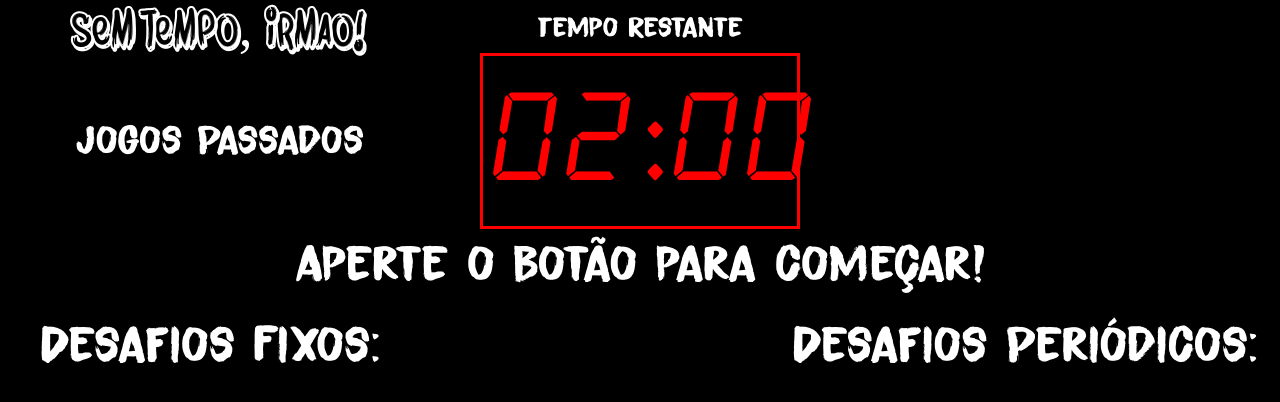
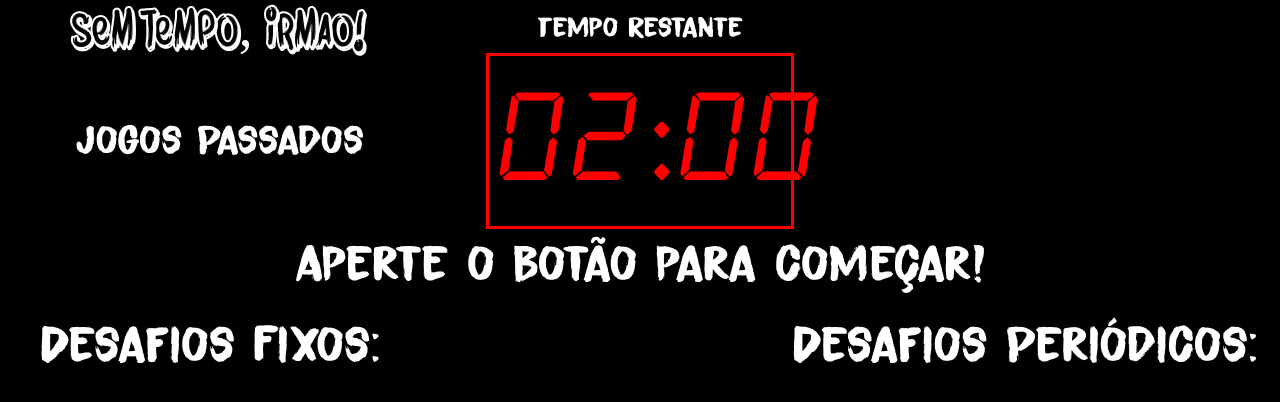
Before and after one commit to psmeireles/ENG1419-2019.1-SemTempoIrmao, a Flask app: page / in a window 1280 px wide. Shown: the top 402 px of the page. Run offline with Flask 2, Linux system fonts and the light colour scheme; some libraries are stand-ins or nearby versions.

Commit message:
This is the final commit

```diff
--- a/Micro-PaginaWeb/flaskserver.py
+++ b/Micro-PaginaWeb/flaskserver.py
@@ -59,8 +59,8 @@ def history():
                     trueChallengeName = "Alterar Luminosidade"
                 elif(challenge["name"] == "countdown"):
                     trueChallengeName = "Apertar Botao"
-                challengeNames = challengeNames + trueChallengeName+','
-            challengeNames=challengeNames[:-1]
+                challengeNames = challengeNames + trueChallengeName+', '
+            challengeNames=challengeNames[:-2]
             newGame["challenges"] = challengeNames
             challengeNames = ""
             if(result["finished"]):
@@ -69,63 +69,6 @@ def history():
                 newGame["finished"] = "Derrota"
             games.append(newGame)
     return render_template("previousGames.html",games = games,lastGame = lastGame)
-
-#Evento de inicio do jogo:Responsável por comecar o timer da página e mostrar o primeiro desafio fixo
-#Deve enviar: Nome do primeiro Desafio Fixo (string) + parametros
-# @app.route("/start",  methods=['POST'])
-# def startGame():
-#     content = request.json
-#     socketio.emit("start",content)
-#     return "Game Started!"
-
-# #Evento que adiciona um novo desafio Fixo
-# #Deve enviar: Nome do Desafio Fixo a ser adicionado (string)
-# @app.route('/newFixedChallenge', methods=['POST'])
-# def newFixedChallenge():
-#     content = request.json
-#     socketio.emit("newFixedChallenge",content)
-#     return "New Fixed Challenge!"
-
-# #Evento que adiciona um novo desafio Periodico.
-# #Deve enviar: Nome do Desafio Periodico a ser adicionado (string)
-# @app.route('/newPeriodicChallenge' , methods=['POST'])
-# def newPeriodicChallenge():
-#     content = request.json
-#     print(content)
-#     socketio.emit("newPeriodicChallenge",content)
-#     return "New Periodic Challenge!"
-
-
-
-
-# #Evento que informa se o atual desafio Fixo foi cumprido ou nao.Pagina usa essa informaçao para decrementar
-# #uma vida do player caso ele tenha errado.
-# #Deve enviar: True se acertou e False se errou (bool)
-# @app.route('/correctFixedChallenge', methods=['POST'])
-# def correctFixedChallenge():
-#     content = request.json
-#     print(content)
-#     socketio.emit("correctFixedChallenge", content)
-#     return "Fixed Challenge Corrected"
-
-
-# #Evento que informa que o player nao cumpriu um dos desafios periodicos.Pagina usa essa informaçao para decrementar uma vida do player.
-# #Deve enviar: Numero do desafio que nao foi realizado (inteiro entre 0 e numDesafiosPeriodicos-1)
-# @app.route('/correctPeriodicChallenge', methods=['POST'])
-# def correctPeriodicChallenge():
-#     content = request.json
-#     socketio.emit("correctPeriodicChallenge", content)
-#     return "Periodic Challenge Corrected"
-
-
-
-# #Evento que informa o fim do jogo. Ao receber esse evento, a pagina para o timer e exibe uma mensagem de vitoria/derrota
-# #Deve enviar: True se venceu o jogo ou False se perdeu (bool)
-# @app.route('/gameOver', methods=['POST'])
-# def gameOver():
-#     content = request.json
-#     socketio.emit("gameOver",content)
-#     return "Game Over"
 
 @app.route('/<string:socketChannel>', methods=['POST'])
 def gameOver(socketChannel):
--- a/Micro-PaginaWeb/static/javascript/functions.js
+++ b/Micro-PaginaWeb/static/javascript/functions.js
@@ -119,7 +119,8 @@ function createNewFixedChallenge(challengeName,wireList)
 
 function createNewPeriodicChallenge(challengeName,params)
 {
-
+    param0=params[0].fontcolor("red");
+    param1=params[1].fontcolor("red");
     var newPeriodicChallenge = document.createElement("h4");
     newPeriodicChallenge.style.marginRight="80px";
     var challengeImage = document.createElement("img");
@@ -127,14 +128,16 @@ function createNewPeriodicChallenge(challengeName,params)
     var hasAdditionalImage = false;
     if(challengeName == "distance")
     {
-        newPeriodicChallenge.innerHTML = "Mantenha a distância entre " + params[0]+ " e " + params[1]+ " por " +params[2] +" segundos   ";
+        param2=params[2].fontcolor("red");
+        newPeriodicChallenge.innerHTML = "Mantenha a distância entre " + param0+ " e " + param1+ " por " +param2 +" segundos   ";
         challengeImage.src= "static/images/distance.png";
         additionalImage.src= "static/images/hand.png";
         hasAdditionalImage = true;
     }
     else if(challengeName == "light")
     {
-        newPeriodicChallenge.innerHTML = `Mantenha a luz entre ${params[0]} e ${params[1]} por ${params[2]} segundos      `;
+        param2=params[2].fontcolor("red");
+        newPeriodicChallenge.innerHTML = `Mantenha a luz entre ${param0} e ${param1} por ${param2} segundos      `;
         challengeImage.src= "static/images/lightSensor.png";
         additionalImage.src= "static/images/hand.png";
         hasAdditionalImage = true;
@@ -142,12 +145,12 @@ function createNewPeriodicChallenge(challengeName,params)
     }
     else if(challengeName == "countdown")
     {
-        newPeriodicChallenge.innerHTML = "Pressione o botão a cada " + params[0]+ " segundos por " + params[1] +" segundos      ";
+        newPeriodicChallenge.innerHTML = "Pressione o botão a cada " + param0+ " segundos por " + param1 +" segundos      ";
         challengeImage.src= "static/images/tft.png";
 
     }
     newPeriodicChallenge.style.fontFamily="Roboto"
-    newPeriodicChallenge.style.fontSize="30px";
+    newPeriodicChallenge.style.fontSize="40px";
     challengeImage.height = imageHeight;
     challengeImage.width = imageWidth;
     additionalImage.height = imageHeight;
--- a/Micro-PaginaWeb/static/styles/mystyle.css
+++ b/Micro-PaginaWeb/static/styles/mystyle.css
@@ -23,7 +23,7 @@ h3,h4
 #clock
 {
   margin: auto;
-  width: 25%;
+  width: 24%;
   border: 3px solid red;
   color: red;
   font-size: 125px;
--- a/Micro-PaginaWeb/templates/jogo.html
+++ b/Micro-PaginaWeb/templates/jogo.html
@@ -25,7 +25,7 @@
 		  <a id ="previousGames" class = "button"  href="/previousGames"
 		  	 onmouseover="changeButtonColor(true,'previousGames')" onmouseout="changeButtonColor(false,'previousGames')">Jogos Passados</a>
 		<h3 style="  text-align:center" >Tempo Restante</h3>
-        <h1 id="clock" style="display: flex">02:00</h1>
+        <h1 id="clock" style="display: flex; text-align: center">  02:00</h1>
 
 		<h2 style="text-align:center; font-size:50px;font-family: Game;color: white" id="hearts" > Aperte o botão para começar! </h2>
 		<br/>
```
Also changed, not shown: 2 other files.
